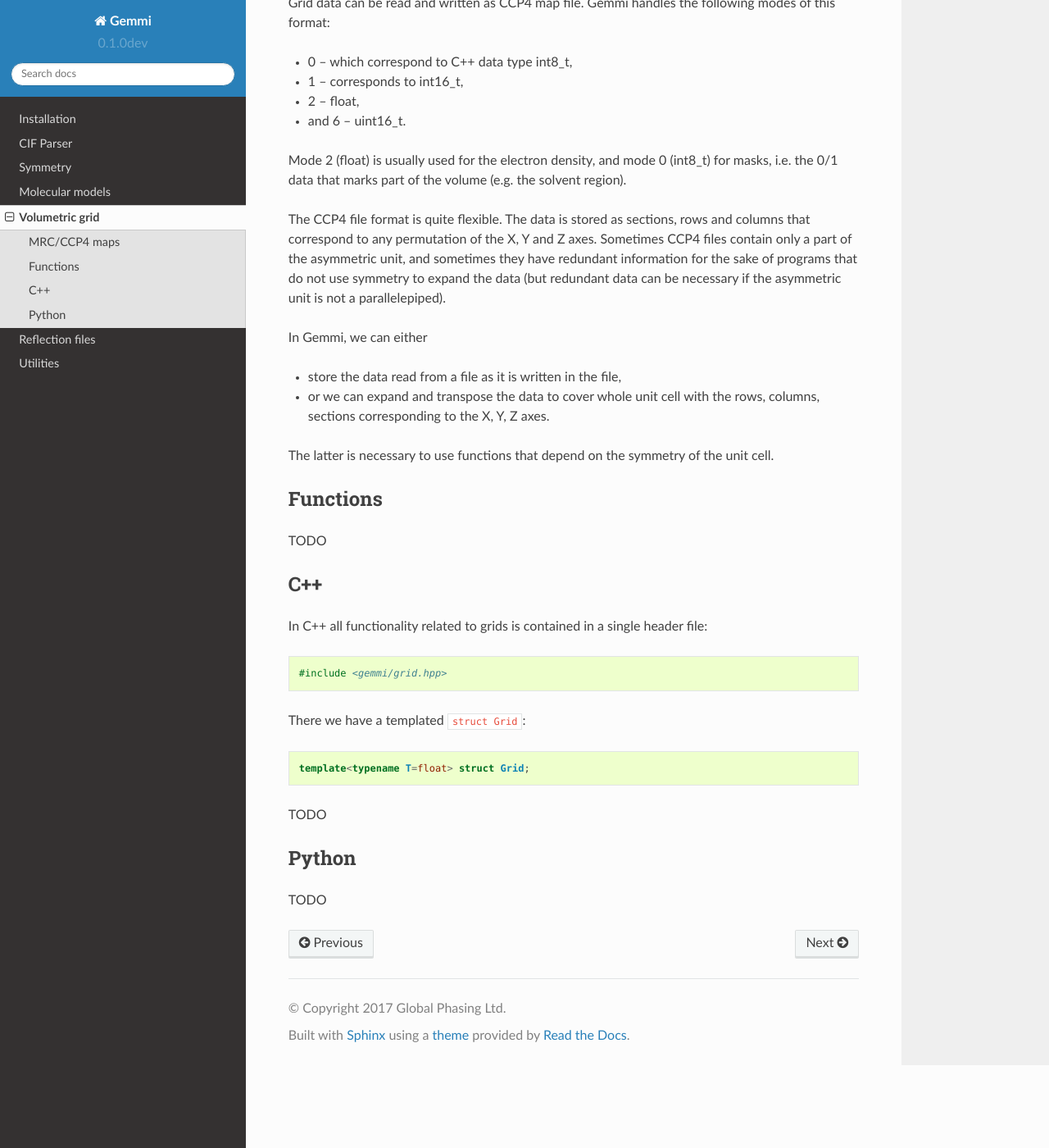
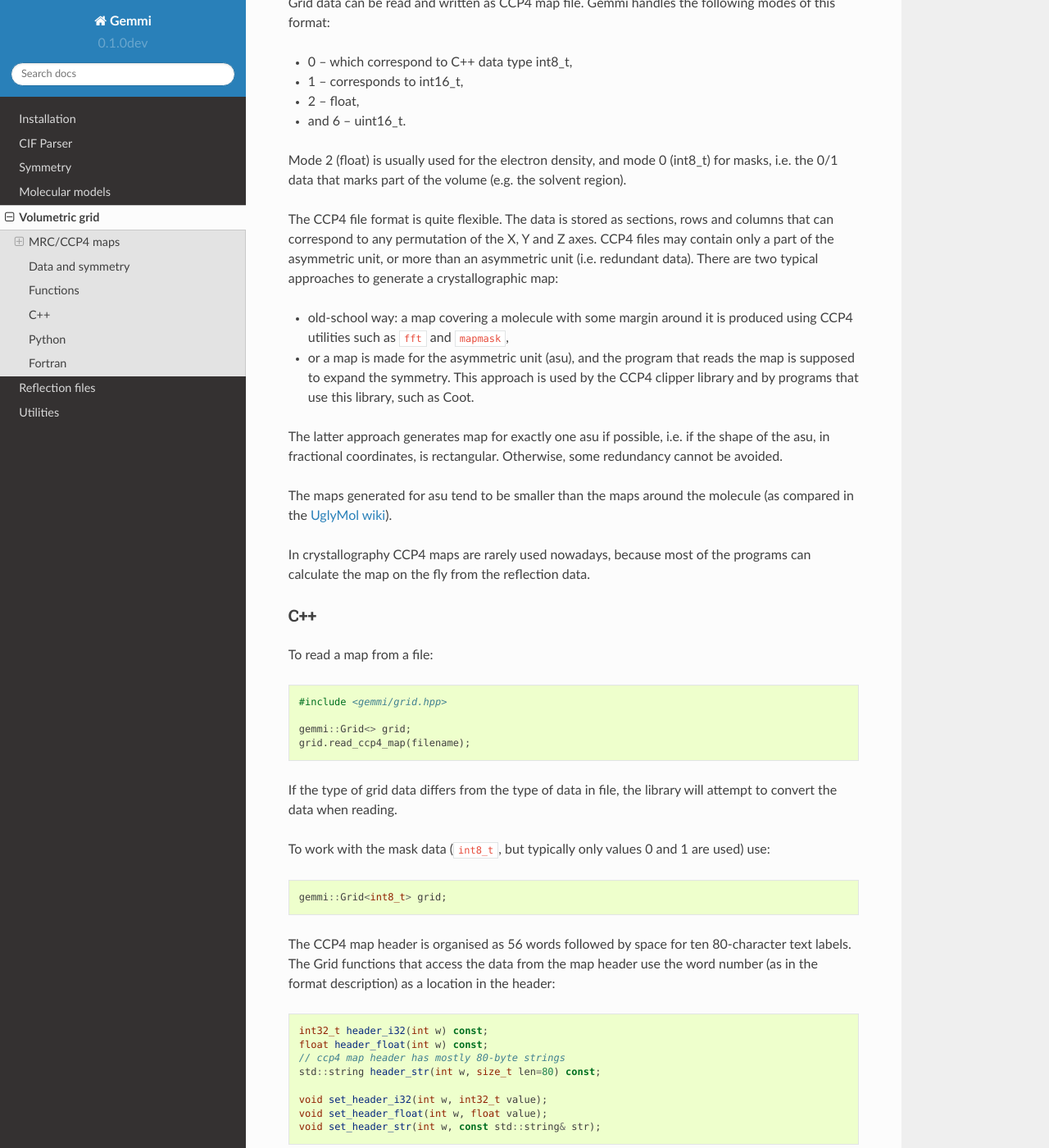
Before and after one commit to project-gemmi/gemmi, a Sphinx documentation site: the page built from docs/grid.rst, in a window 1280 px wide and 1400 px high, scrolled down 512 px. Shown: the whole window at 82% size. Built offline with Sphinx 7.4.7 and the Read the Docs theme 2.0.0, drawn with Linux system fonts in a browser that asks for light colours; some of the changed text lies outside the part shown.

Commit message:
Grid: fixes, more API, docs

```diff
--- a/docs/grid.rst
+++ b/docs/grid.rst
@@ -35,25 +35,107 @@
 (e.g. the solvent region).
 
 The CCP4 file format is quite flexible. The data is stored as sections,
-rows and columns that correspond to any permutation of the X, Y and Z axes.
-Sometimes CCP4 files contain only a part of the asymmetric unit,
-and sometimes they have redundant information for the sake of programs
-that do not use symmetry to expand the data (but redundant data can be
-necessary if the asymmetric unit is not a parallelepiped).
+rows and columns that can correspond to any permutation of the X, Y and Z axes.
+CCP4 files may contain only a part of the asymmetric unit,
+or more than an asymmetric unit (i.e. redundant data).
+There are two typical approaches to generate a crystallographic map:
 
-In Gemmi, we can either
+* old-school way: a map covering a molecule with some margin
+  around it is produced using CCP4 utilities such as ``fft`` and ``mapmask``,
+* or a map is made for the asymmetric unit (asu), and the program that reads
+  the map is supposed to expand the symmetry. This approach is used by
+  the CCP4 clipper library and by programs that use this library, such as Coot.
 
-* store the data read from a file as it is written in the file,
-* or we can expand and transpose the data to cover whole unit cell
-  with the rows, columns, sections corresponding to the X, Y, Z axes.
+The latter approach generates map for exactly one asu if possible,
+i.e. if the shape of the asu, in fractional coordinates,
+is rectangular. Otherwise, some redundancy cannot be avoided.
 
-The latter is necessary to use functions that depend
-on the symmetry of the unit cell.
+The maps generated for asu tend to be smaller than the maps around
+the molecule (as compared in the
+`UglyMol wiki <https://github.com/uglymol/uglymol/wiki/ccp4-dsn6-mtz>`_).
+
+In crystallography CCP4 maps are rarely used nowadays, because most
+of the programs can calculate the map on the fly from the reflection data.
+
+C++
+---
+
+To read a map from a file::
+
+    #include <gemmi/grid.hpp>
+
+    gemmi::Grid<> grid;
+    grid.read_ccp4_map(filename);
+
+If the type of grid data differs from the type of data in file, the library
+will attempt to convert the data when reading.
+
+To work with the mask data (``int8_t``, but typically only values 0 and 1
+are used) use::
+
+    gemmi::Grid<int8_t> grid;
+
+The CCP4 map header is organised as 56 words followed by space for ten
+80-character text labels.
+The Grid functions that access the data from the map header use the word
+number (as in the format description) as a location in the header::
+
+    int32_t header_i32(int w) const;
+    float header_float(int w) const;
+    // ccp4 map header has mostly 80-byte strings
+    std::string header_str(int w, size_t len=80) const;
+
+    void set_header_i32(int w, int32_t value);
+    void set_header_float(int w, float value);
+    void set_header_str(int w, const std::string& str);
+
+For example::
+
+    int mode = grid.header_i32(4);
+    float x = grid.header_float(11);
+
+``read_ccp4_map()`` stores the data as it is written in the file.
+In many situation, it is convenient to have the data expanded to the whole
+unit cell, with axes in a specific order (X, Y, Z is the most conventional
+one). For this we have a function::
+
+    grid.setup();
+
+(Some of the functions described later in this section require this call.)
+
+
+To write a map to a file::
+
+    // if min/max/mean values in the map header are to be updated
+    grid.hstats = gemmi::calculate_grid_statistics(grid.data);
+
+    // if the header needs to be updated
+    int mode = 2;
+    grid.update_ccp4_header(mode);
+
+    // finally, write the map to a file
+    grid.write_ccp4_map(filename);
+
+Data and symmetry
+=================
+
+The actual data is a just a custom 3d array with dimensions
+``nu``, ``nv`` and ``nw``.
+The data can be accessed in two ways::
+
+    // quick: for 0<=u<nu, 0<=v<nv, 0<=w<nw.
+    T get_value_q(int u, int v, int w) const;
+    // safe: u, v, and w and wrapped using modulo function (u mod nu, etc.)
+    T get_value_s(int u, int v, int w) const;
+
+TODO
+
+(how to set space group, unit cell, size)
 
 Functions
 =========
 
-TODO
+TODO: Higher-level functions. set_points_around()
 
 C++
 ===
@@ -74,3 +156,8 @@
 ======
 
 TODO
+
+Fortran
+=======
+
+TODO
```
Also changed, not shown: 6 other files.
